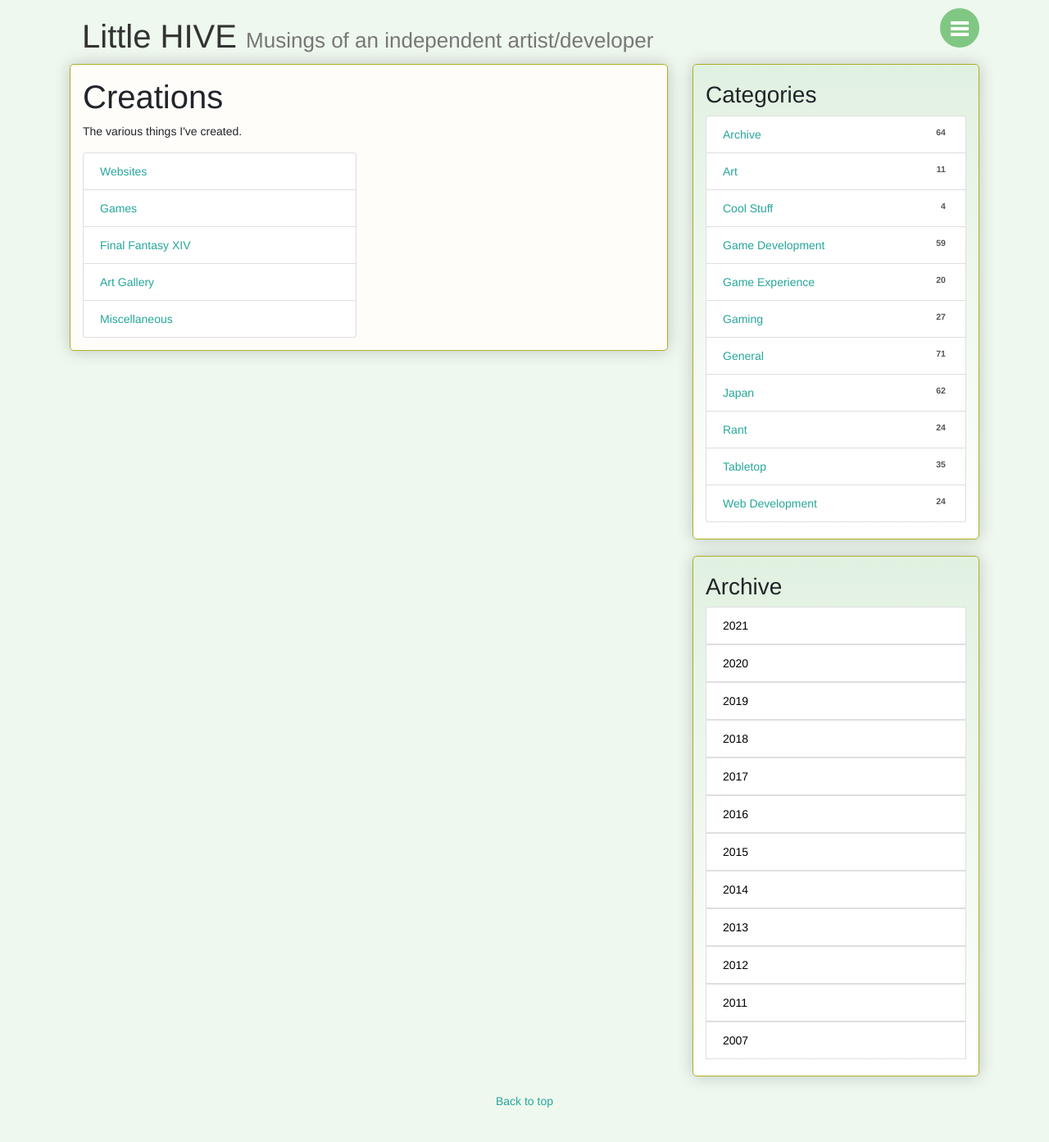
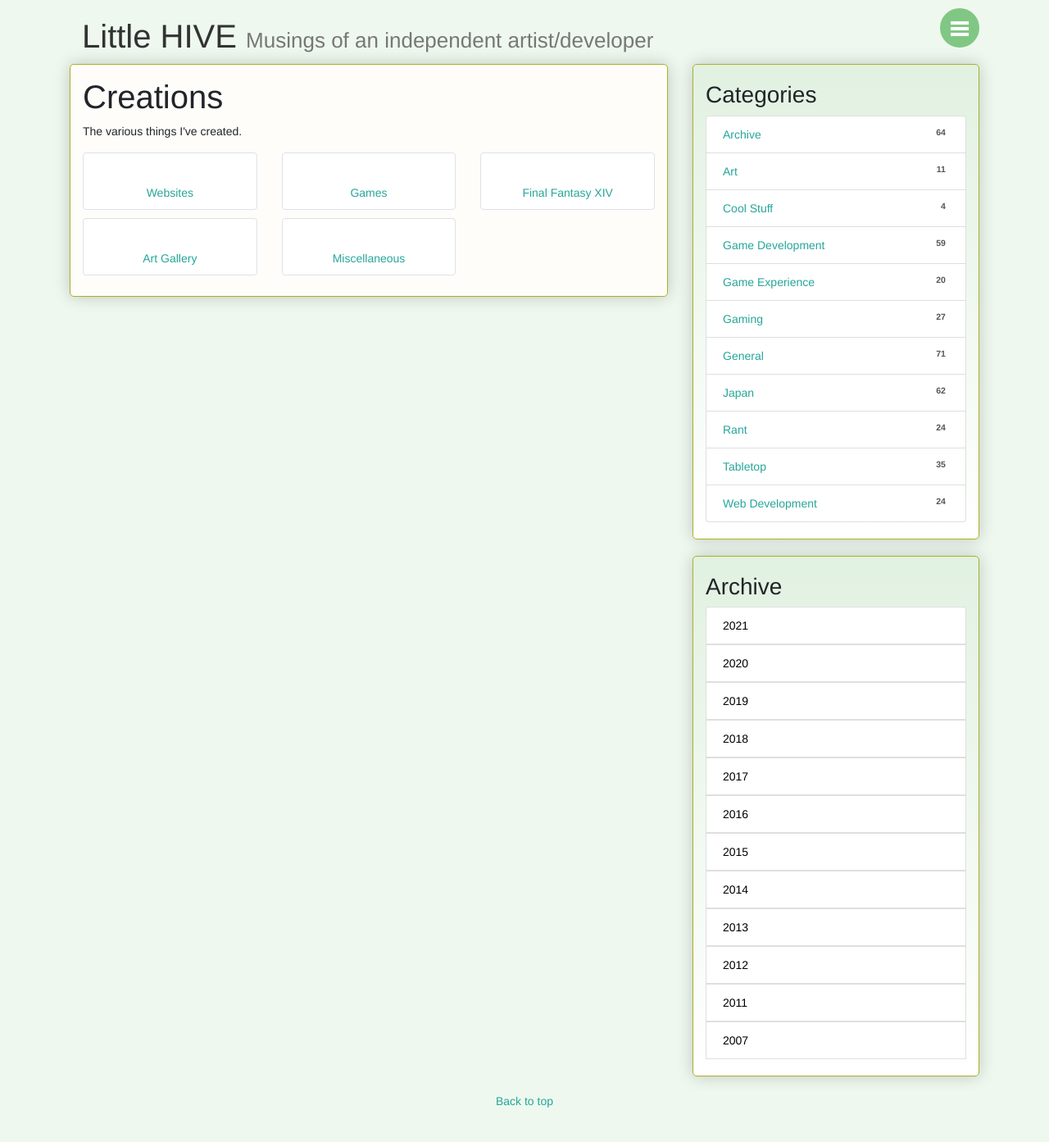
Before and after one commit to joedono/joedono.github.io, a Jekyll site: the page built from creations/index.html, in a window 1280 px wide. Shown: the whole page at 82% size. Built offline with Jekyll 4.4.1, drawn with Linux system fonts in a browser that asks for light colours; some web fonts are replaced.

Commit message:
Rearranged creations page

```diff
--- a/creations/index.html
+++ b/creations/index.html
@@ -7,27 +7,43 @@ layout: static
 <p>The various things I've created.</p>
 
 <div class="row">
-	<div class="col-sm-6">
-		<div class="list-group">
-			<a class="list-group-item d-flex justify-content-between align-items-center" href="/creations/websites.html">
+	<div class="col-sm-4">
+		<div class="img-thumbnail creations-container">
+			<a href="/creations/websites.html" class="creations-link">
+				<div class="oi oi-globe creations-icon"></div>
 				Websites
-				<span class="oi oi-globe"></span>
 			</a>
-			<a class="list-group-item d-flex justify-content-between align-items-center" href="/creations/games.html">
+		</div>
+	</div>
+	<div class="col-sm-4">
+		<div class="img-thumbnail creations-container">
+			<a href="/creations/games.html" class="creations-link">
+				<div class="oi oi-star creations-icon"></div>
 				Games
-				<span class="oi oi-star"></span>
 			</a>
-			<a class="list-group-item d-flex justify-content-between align-items-center" href="/ffxiv/index.html">
+		</div>
+	</div>
+	<div class="col-sm-4">
+		<div class="img-thumbnail creations-container">
+			<a href="/ffxiv/index.html" class="creations-link">
+				<div class="oi oi-image creations-icon"></div>
 				Final Fantasy XIV
-				<span class="oi oi-image"></span>
 			</a>
-			<a class="list-group-item d-flex justify-content-between align-items-center" href="https://www.deviantart.com/littlehive/gallery">
+		</div>
+	</div>
+	<div class="col-sm-4">
+		<div class="img-thumbnail creations-container">
+			<a href="https://www.deviantart.com/littlehive/gallery" class="creations-link">
+				<div class="oi oi-brush creations-icon"></div>
 				Art Gallery
-				<span class="oi oi-brush"></span>
 			</a>
-			<a class="list-group-item d-flex justify-content-between align-items-center" href="/miscallenous">
+		</div>
+	</div>
+	<div class="col-sm-4">
+		<div class="img-thumbnail creations-container">
+			<a href="/miscallenous/index.html" class="creations-link">
+				<div class="oi oi-question-mark creations-icon"></div>
 				Miscellaneous
-				<span class="oi oi-question-mark"></span>
 			</a>
 		</div>
 	</div>
```
Also changed, not shown: css/main.less (+47 -0 lines), css/main.css.
